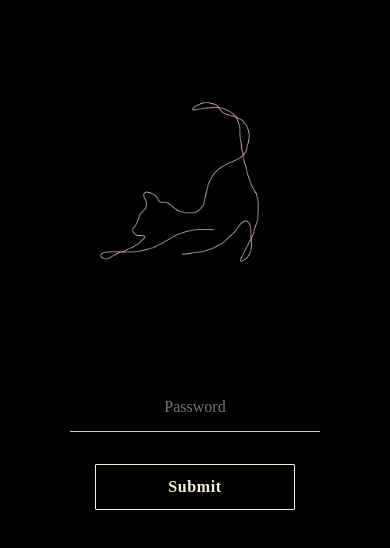
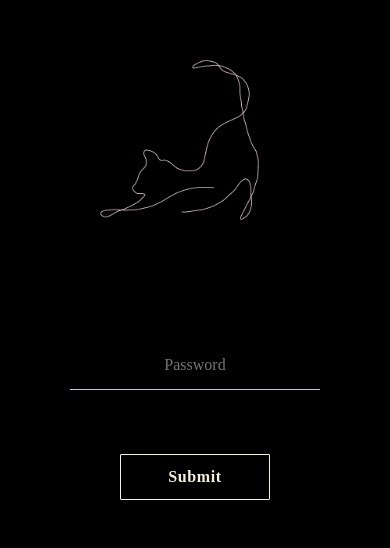
Before and after one commit to kamalmango/feline-productions, a React (Create React App) app: page / in a window 390 px wide. Shown: the part 102-650 px from the top of the page. Built offline with nearby package versions, Linux system fonts and the light colour scheme; a web font is replaced by a local one.

Commit message:
adjust for mobile

```diff
--- a/src/App.css
+++ b/src/App.css
@@ -72,7 +72,7 @@
 
 @media screen and (max-width: 650px) {
   .password-container {
-    top: 10%;
+    top: 5%;
   }
 
   .password {
@@ -80,14 +80,15 @@
   }
 
   .button {
-    width: 200px;
+    width: 150px;
     align-self: center;
+    margin-top: 2rem;
   }
 
   .logo {
     height: 400px;
     width: 400px;
-    top: 10%;
+    top: 5%;
   }
 
   .error-message {
```
